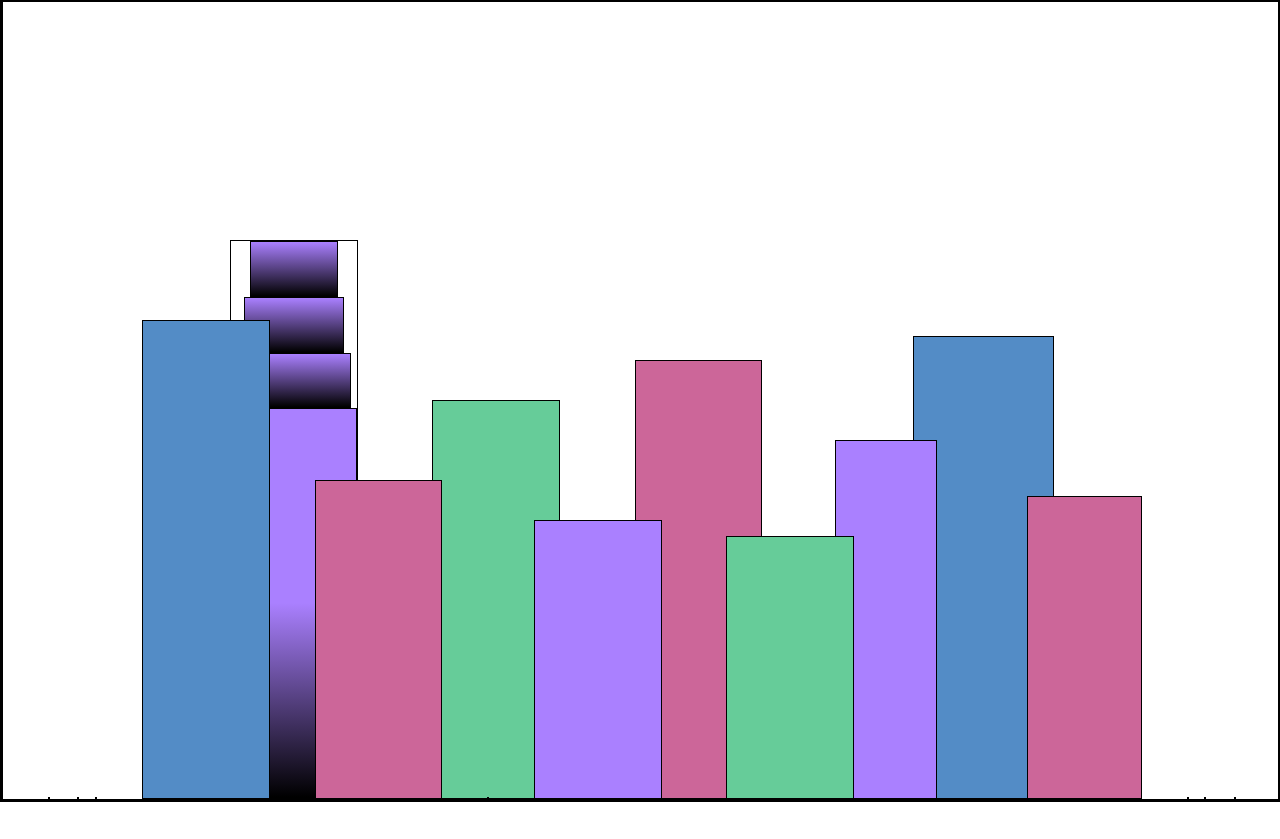
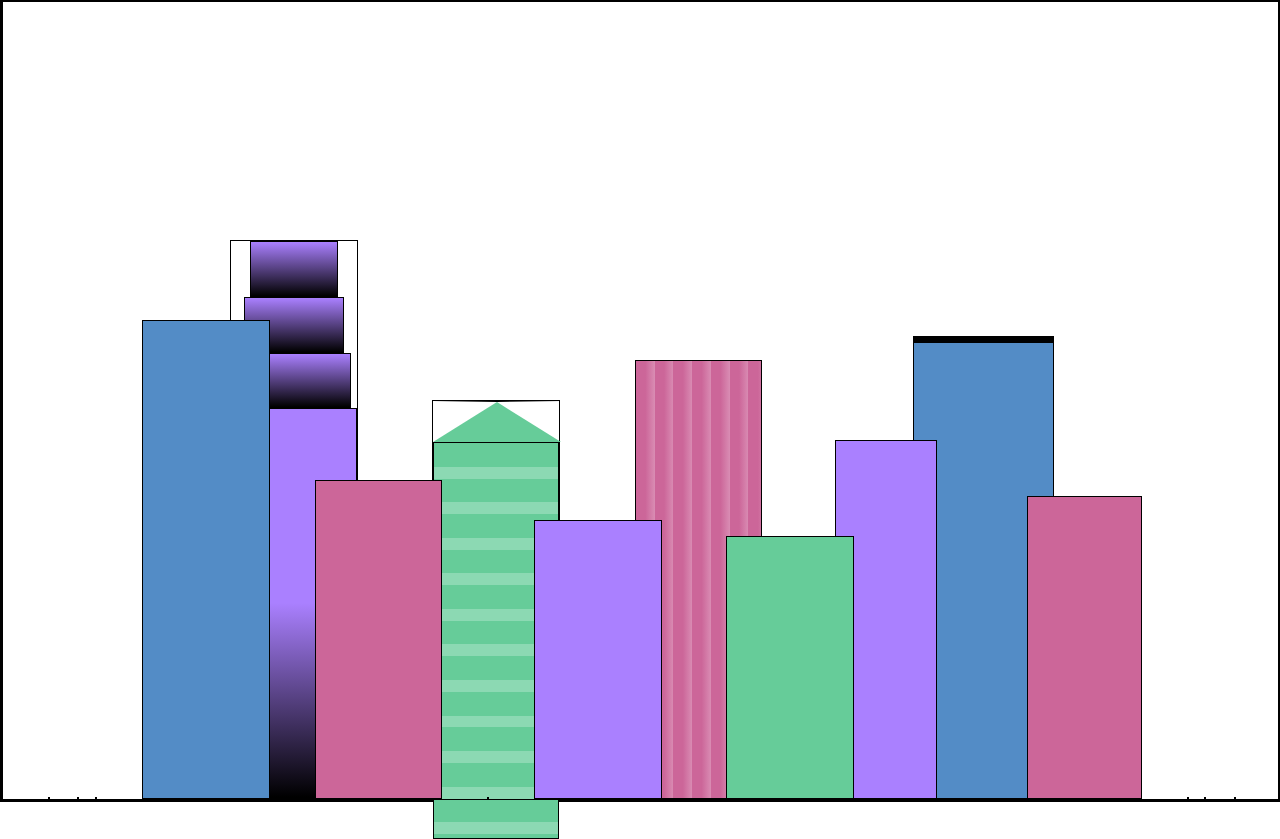
Before and after one commit to ahmadhudhayfa/city-skyline, a plain HTML site: page index.html in a window 1280 px wide. Before the commit the page ends 802 px from the top, so only its background shows below. Drawn offline with Linux system fonts and the light colour scheme.

Commit message:
today is my first day at Accenture

```diff
--- a/index.html
+++ b/index.html
@@ -16,10 +16,17 @@
         <div class="bb1c bb1-window"></div>
         <div class="bb1d"></div>
       </div>
-      <div class="bb2"></div>
+      <div class="bb2">
+        <div class="bb2a"></div>
+        <div class="bb2b"></div>
+      </div>
       <div class="bb3"></div>
       <div></div>
-      <div class="bb4"></div>
+      <div class="bb4">
+        <div class="bb4a"> </div>
+        <div class="bb4a"> </div>
+        <div class="bb4a"> </div>
+      </div>
       <div></div>
       <div></div>
     </div>
--- a/styles.css
+++ b/styles.css
@@ -4,6 +4,8 @@
   --building-color3: #cc6699;
   --building-color4: #538cc6;
   --window-color1: black;
+  --window-color2: #8cd9b3;
+  --window-color3: #d98cb3;
 }
 
 * {
@@ -68,13 +70,34 @@ body {
 .bb2 {
   width: 10%;
   height: 50%;
-  background-color: var(--building-color2);
+}
+
+.bb2a {
+  border-bottom: 5vh solid var(--building-color2);
+  border-left: 5vw solid transparent;
+  border-right: 5vw solid transparent;
+}
+
+.bb2b {
+  width: 100%;
+  height: 100%;
+  background: repeating-linear-gradient(
+      var(--building-color2),
+      var(--building-color2) 6%,
+      var(--window-color2) 6%,
+      var(--window-color2) 9%
+    );
 }
 
 .bb3 {
   width: 10%;
   height: 55%;
-  background-color: var(--building-color3);
+  background: repeating-linear-gradient(
+      90deg,
+      var(--building-color3),
+      var(--building-color3),
+      var(--window-color3) 15%
+    );
 }
 
 .bb4 {
```
